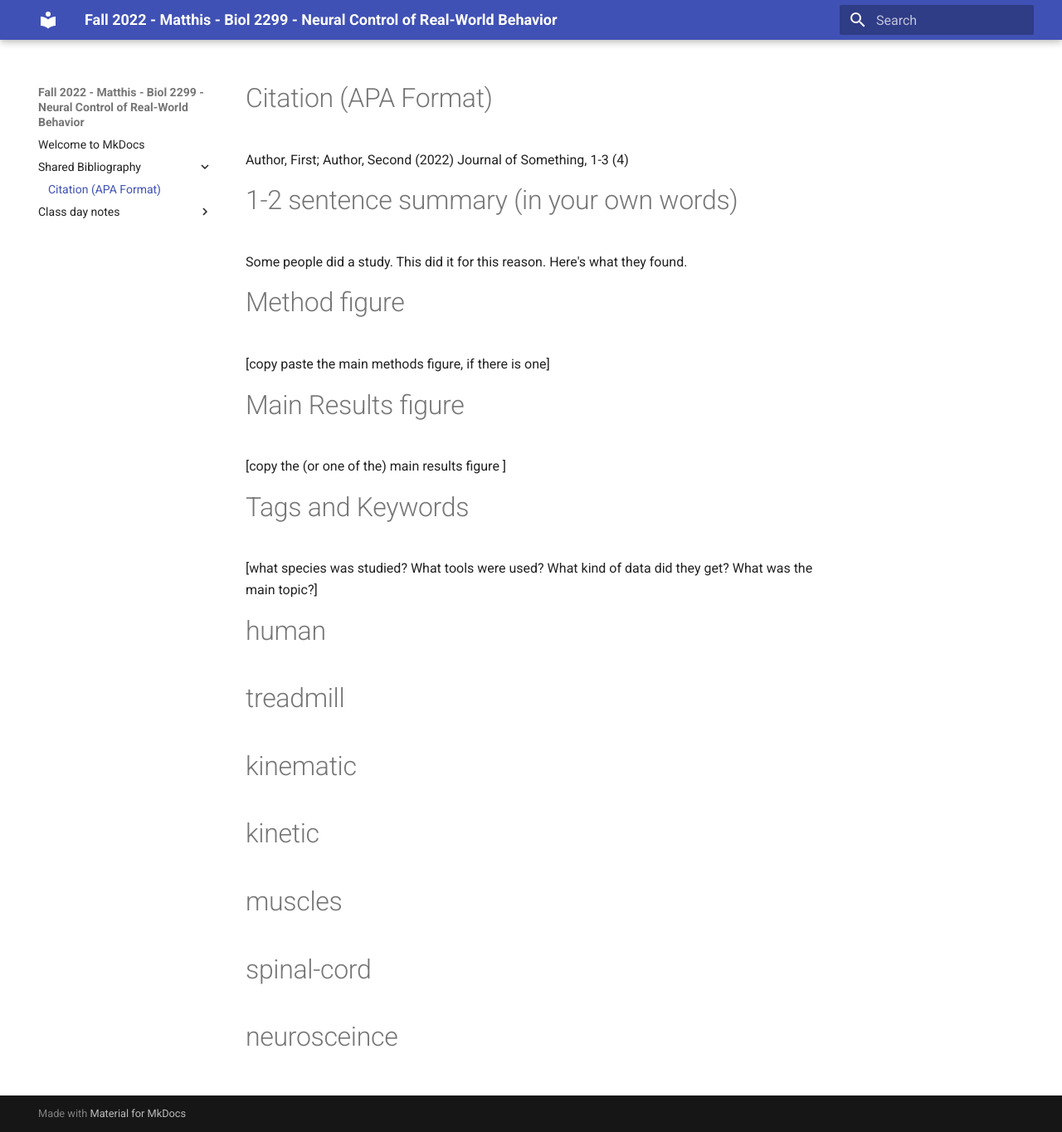
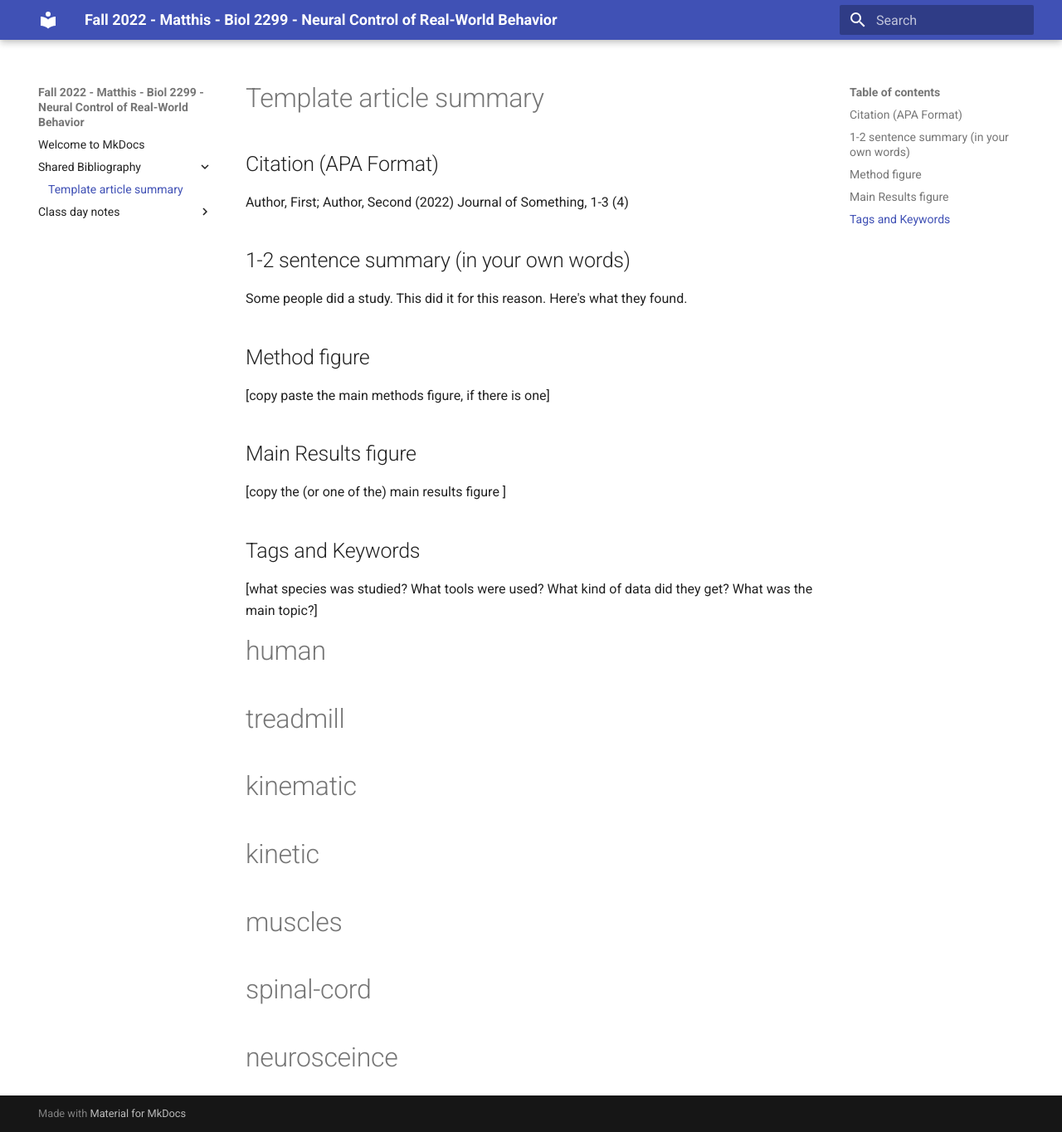
Before and after one commit to Biol2299-Matthis-Fall2022/Biol2299-Matthis-Fall2022, an MkDocs documentation site: the page built from docs/Shared Bibliography/_paper_summary_template.md, in a window 1280 px wide and 1364 px high. Shown: the whole window at 83% size. Built offline with MkDocs 1.6.1 and Material for MkDocs 9.7.7, drawn with Linux system fonts in a browser that asks for light colours.

Commit message:
add template

```diff
--- a/docs/Shared Bibliography/_paper_summary_template.md
+++ b/docs/Shared Bibliography/_paper_summary_template.md
@@ -1,20 +1,22 @@
-# Citation (APA Format)
+# Template article summary
+
+## Citation (APA Format)
 
 Author, First; Author, Second (2022) Journal of Something, 1-3 (4)
 
-# 1-2 sentence summary (in your own words)
+## 1-2 sentence summary (in your own words)
 
 Some people did a study. This did it for this reason. Here's what they found.
 
-# Method figure
+## Method figure
 
 [copy paste the main methods figure, if there is one]
 
-# Main Results figure
+## Main Results figure
 
 [copy the (or one of the) main results figure ]
 
-# Tags and Keywords
+## Tags and Keywords
 [what species was studied? What tools were used? What kind of data did they get? What was the main topic?]
 
 #human
```
